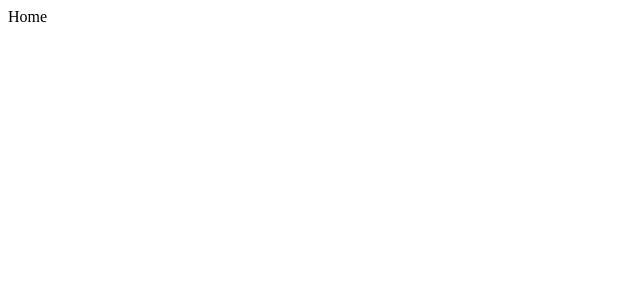
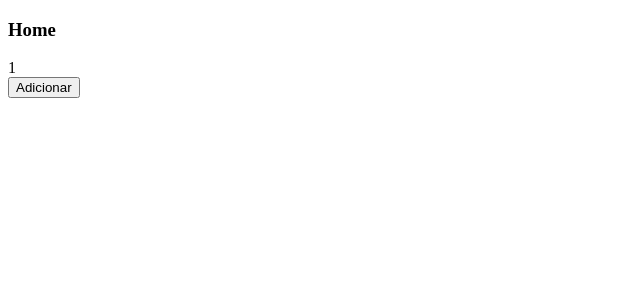
Before and after one commit to fernando-fte/nextjs, a Next.js app: page / in a window 1280 px wide. Shown: the top 300 px of the page, without its empty margins (0-640 px from the left). Built offline with nearby package versions, Linux system fonts and the light colour scheme.

Commit message:
Add contador

```diff
--- a/pages/index.js
+++ b/pages/index.js
@@ -1,5 +1,27 @@
+import { useState } from "react";
+
 function Home() {
-    return <div>Home</div>
+    return (
+        <div>
+            <h3>Home</h3>
+            <Contador />
+        </div>
+    );
+}
+
+function Contador() {
+    const [contador, setContador] = useState(1);
+
+    function adicionaContador() {
+        setContador(contador + 1);
+    }
+
+    return (
+        <div>
+            <div>{contador}</div>
+            <button onClick={adicionaContador}>Adicionar</button>
+        </div>
+    )
 }
 
 
```
